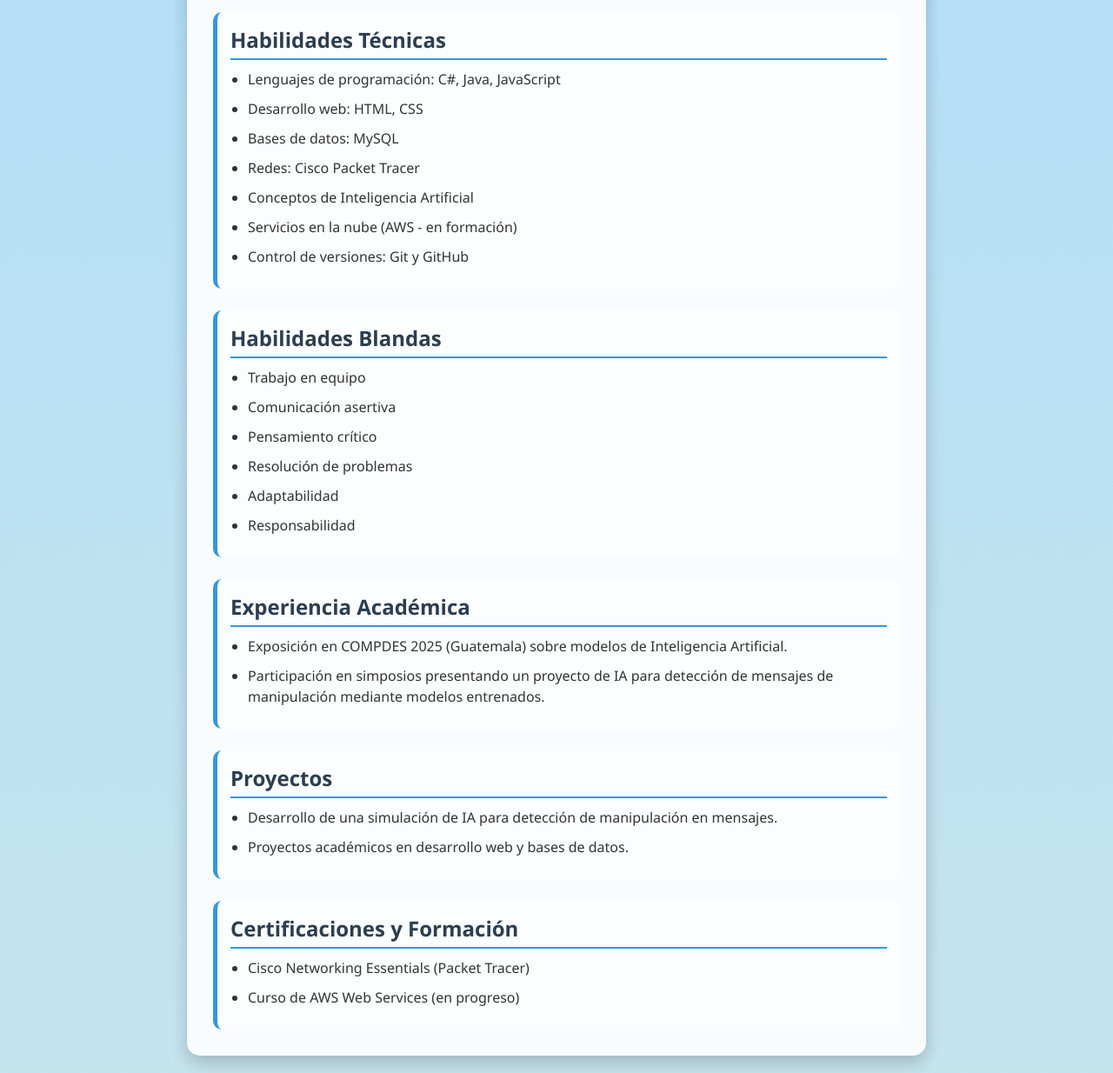
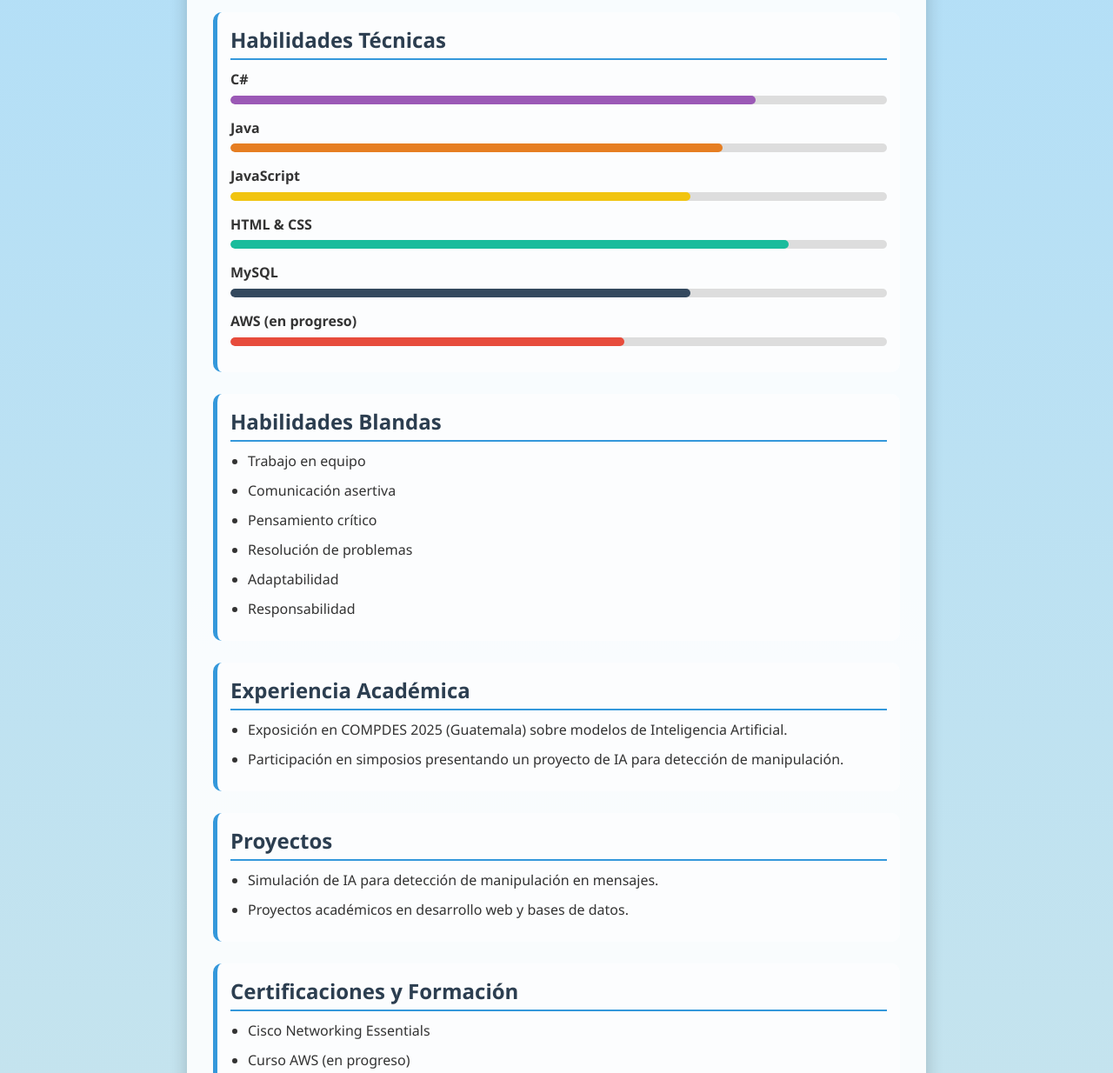
Before and after one commit to TatianaJSM/project-curriculum, a website: page docs/index.html in a window 1280 px wide. Shown: the part 740-1974 px from the top of the page at 87% size. Drawn offline with Linux system fonts and the light colour scheme.

Commit message:
Agregando barras de idiomas

```diff
--- a/docs/global.css
+++ b/docs/global.css
@@ -1,15 +1,12 @@
-/* Reset básico */
 * {
     margin: 0;
     padding: 0;
     box-sizing: border-box;
 }
 
-/* Fondo general */
 body {
     font-family: 'Segoe UI', Tahoma, Geneva, Verdana, sans-serif;
 
-    /* Gradiente celeste con transparencia */
     background: linear-gradient(
         rgba(135, 206, 250, 0.7),
         rgba(173, 216, 230, 0.7)
@@ -18,7 +15,6 @@ body {
     min-height: 100vh;
 }
 
-/* Contenedor principal */
 .container {
     max-width: 850px;
     margin: 50px auto;
@@ -30,23 +26,18 @@ body {
     box-shadow: 0 8px 20px rgba(0, 0, 0, 0.2);
 }
 
-/* Header */
 .header {
     text-align: center;
     margin-bottom: 30px;
 }
 
-/* Imagen de perfil */
 .perfil {
     width: 150px;
     height: 150px;
     border-radius: 50%;
     object-fit: cover;
-
     border: 4px solid #3498db;
-
     margin-bottom: 15px;
-
     transition: transform 0.3s;
 }
 
@@ -54,38 +45,30 @@ body {
     transform: scale(1.05);
 }
 
-/* Nombre */
 h1 {
     color: #2c3e50;
     margin-bottom: 5px;
 }
 
-/* Subtítulo */
 .header p {
     color: #555;
     font-size: 1.1em;
 }
 
-/* Secciones */
 .section {
     margin-top: 25px;
     padding: 15px;
-
     border-left: 5px solid #3498db;
-
     background: rgba(255, 255, 255, 0.6);
     border-radius: 10px;
-
     transition: transform 0.2s, box-shadow 0.2s;
 }
 
-/* Hover en secciones */
 .section:hover {
     transform: scale(1.02);
     box-shadow: 0 4px 10px rgba(0,0,0,0.15);
 }
 
-/* Títulos de sección */
 h2 {
     color: #2c3e50;
     margin-bottom: 10px;
@@ -93,35 +76,31 @@ h2 {
     padding-bottom: 5px;
 }
 
-/* Listas */
 ul {
     padding-left: 20px;
 }
 
-/* Items */
 li {
     margin-bottom: 10px;
     line-height: 1.5;
     color: #333;
 }
 
-/* Párrafos */
 p {
     color: #333;
     line-height: 1.6;
 }
-/* Contenedor de habilidad */
+
+/* Skills */
 .skill {
     margin-bottom: 15px;
 }
 
-/* Texto */
 .skill p {
     margin-bottom: 5px;
     font-weight: bold;
 }
 
-/* Barra fondo */
 .barra {
     width: 100%;
     height: 10px;
@@ -130,25 +109,30 @@ p {
     overflow: hidden;
 }
 
-/* Barra de nivel */
+@keyframes cargar {
+    from { width: 0; }
+}
+
 .nivel {
     height: 100%;
     border-radius: 10px;
+    animation: cargar 2s ease;
 }
 
-/* Niveles específicos */
-.nivel-espanol {
-    width: 100%;
-    background: #3498db;
-}
+/* Idiomas */
+.nivel-espanol { width: 100%; background: #2ecc71; }
+.nivel-ingles { width: 75%; background: #3498db; }
 
-.nivel-ingles {
-    width: 75%; /* B2 aprox */
-    background: #3498db;
-}
-/* Responsive (para celular) */
+/* Técnicas */
+.nivel-csharp { width: 80%; background: #9b59b6; }
+.nivel-java { width: 75%; background: #e67e22; }
+.nivel-js { width: 70%; background: #f1c40f; }
+.nivel-web { width: 85%; background: #1abc9c; }
+.nivel-db { width: 70%; background: #34495e; }
+.nivel-aws { width: 60%; background: #e74c3c; }
+
+/* Responsive */
 @media (max-width: 600px) {
-
     .container {
         margin: 20px;
         padding: 20px;
--- a/docs/index.html
+++ b/docs/index.html
@@ -41,20 +41,53 @@
                 <div class="nivel nivel-ingles"></div>
             </div>
         </div>
-
     </div>
 
     <div class="section">
         <h2>Habilidades Técnicas</h2>
-        <ul>
-            <li>Lenguajes de programación: C#, Java, JavaScript</li>
-            <li>Desarrollo web: HTML, CSS</li>
-            <li>Bases de datos: MySQL</li>
-            <li>Redes: Cisco Packet Tracer</li>
-            <li>Conceptos de Inteligencia Artificial</li>
-            <li>Servicios en la nube (AWS - en formación)</li>
-            <li>Control de versiones: Git y GitHub</li>
-        </ul>
+
+        <div class="skill">
+            <p>C#</p>
+            <div class="barra">
+                <div class="nivel nivel-csharp"></div>
+            </div>
+        </div>
+
+        <div class="skill">
+            <p>Java</p>
+            <div class="barra">
+                <div class="nivel nivel-java"></div>
+            </div>
+        </div>
+
+        <div class="skill">
+            <p>JavaScript</p>
+            <div class="barra">
+                <div class="nivel nivel-js"></div>
+            </div>
+        </div>
+
+        <div class="skill">
+            <p>HTML & CSS</p>
+            <div class="barra">
+                <div class="nivel nivel-web"></div>
+            </div>
+        </div>
+
+        <div class="skill">
+            <p>MySQL</p>
+            <div class="barra">
+                <div class="nivel nivel-db"></div>
+            </div>
+        </div>
+
+        <div class="skill">
+            <p>AWS (en progreso)</p>
+            <div class="barra">
+                <div class="nivel nivel-aws"></div>
+            </div>
+        </div>
+
     </div>
 
     <div class="section">
@@ -72,33 +105,24 @@
     <div class="section">
         <h2>Experiencia Académica</h2>
         <ul>
-            <li>
-                Exposición en COMPDES 2025 (Guatemala) sobre modelos de Inteligencia Artificial.
-            </li>
-            <li>
-                Participación en simposios presentando un proyecto de IA para detección de mensajes de manipulación
-                mediante modelos entrenados.
-            </li>
+            <li>Exposición en COMPDES 2025 (Guatemala) sobre modelos de Inteligencia Artificial.</li>
+            <li>Participación en simposios presentando un proyecto de IA para detección de manipulación.</li>
         </ul>
     </div>
 
     <div class="section">
         <h2>Proyectos</h2>
         <ul>
-            <li>
-                Desarrollo de una simulación de IA para detección de manipulación en mensajes.
-            </li>
-            <li>
-                Proyectos académicos en desarrollo web y bases de datos.
-            </li>
+            <li>Simulación de IA para detección de manipulación en mensajes.</li>
+            <li>Proyectos académicos en desarrollo web y bases de datos.</li>
         </ul>
     </div>
 
     <div class="section">
         <h2>Certificaciones y Formación</h2>
         <ul>
-            <li>Cisco Networking Essentials (Packet Tracer)</li>
-            <li>Curso de AWS Web Services (en progreso)</li>
+            <li>Cisco Networking Essentials</li>
+            <li>Curso AWS (en progreso)</li>
         </ul>
     </div>
 
```
Lines whose indentation alone changed are shown as unchanged.
